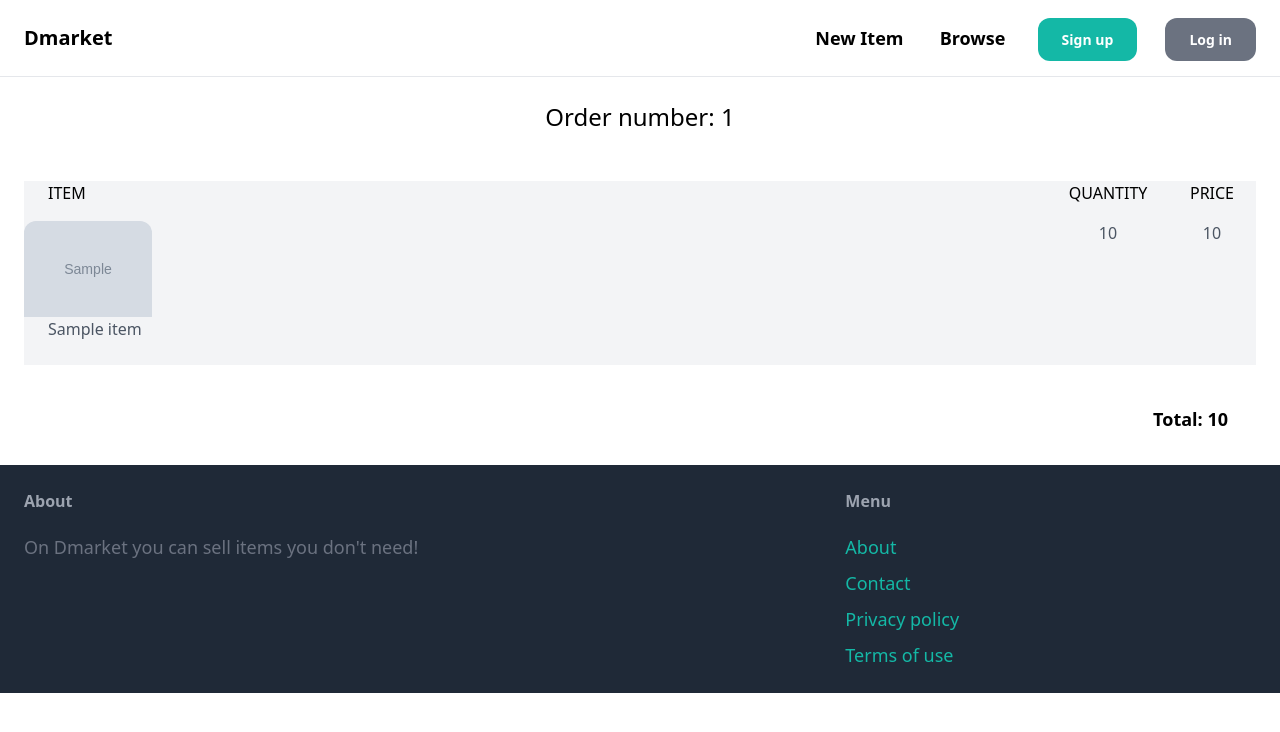
After one commit to witkiewiczmikolaj/dmarket, a Django app: template dashboard/templates/dashboard/cart.html in a window 1280 px wide. The commit adds this page. Shown: the top 732 px of the page. Run offline with Django 3.2, Linux system fonts and the light colour scheme; the template is opened without the code that fills it: most values are stand-ins (such as "Sample title", 1, 10 or a date in 2020); grey boxes marked "Sample" are stand-in pictures; some libraries are stand-ins or nearby versions.

Commit message:
Ordering history

```diff
--- a/cart/models.py
+++ b/cart/models.py
@@ -5,6 +5,7 @@ from item.models import Item
 class Cart(models.Model):
     user = models.ForeignKey(User, on_delete=models.CASCADE)
     created_at = models.DateTimeField(auto_now_add=True)
+    is_bought = models.BooleanField(default=False)
 
     def __str__(self):
         return self.user.username
--- a/cart/templates/cart/index.html
+++ b/cart/templates/cart/index.html
@@ -5,7 +5,7 @@
 {% block content %}
     <h2 class="mb-12 text-2xl text-center">Cart</h2>
     {% if cartitems %}
-    <div class="pb-6 grid grid-cols-12 gap-4 bg-gray-100">
+    <div class="pb-6 grid grid-cols-12 gap-4 bg-gray-100 overflow-auto max-h-screen">
         <ul class="pl-6 flex justify-start col-span-9">
             ITEM
         </ul>
@@ -47,6 +47,10 @@
             {% endfor %}
 
     </div>
+    <div class="flex justify-end mt-8 mr-4">
+        <p class="inline-block px-3 py-2 text-lg font-semibold ">Total: {{ total }}</p>
+        <a href="{% url 'cart:buy' %}" class="inline-block px-3 py-2 text-lg font-semibold bg-teal-500 text-white rounded-xl hover:bg-teal-700">Buy</a>
+    </div>
     {% else %}
     <div class="flex justify-center">
         <p>Cart is empty!</p>
--- a/cart/urls.py
+++ b/cart/urls.py
@@ -7,4 +7,5 @@ urlpatterns = [
     path('', views.index, name='index'),
     path('add/<int:pk>', views.add_item, name='add'),
     path('remove/<int:pk>', views.remove_item, name='remove'),
+    path('buy/', views.buy, name='buy'),
 ]
--- /dev/null
+++ b/dashboard/templates/dashboard/cart.html
@@ -0,0 +1,42 @@
+{% extends 'core/base.html' %}
+
+{% block title%}Cart{% endblock %}
+
+{% block content %}
+    <h2 class="mb-12 text-2xl text-center">Order number: {{ cart.id }}</h2>
+        <div class="pb-6 grid grid-cols-12 gap-4 bg-gray-100 overflow-auto max-h-screen">
+            <ul class="pl-6 flex justify-start col-span-10">
+                ITEM
+            </ul>
+            <ul class="col-span-1 flex justify-center">
+                QUANTITY
+            </ul>
+            <ul class="col-span-1 flex justify-center">
+                PRICE
+            </ul>
+                {% for item in cartitems %}
+                <ul class="col-span-10">
+                    <li class="flex justify-start">
+                        <img src="{{ item.item.image.url }}" class="lg:h-24 rounded-t-xl sm:h-auto">
+                    </li>
+                    <li class="pl-6 flex justify-start">
+                        <p class="text-gray-600">{{ item.item.name }}</p>
+                    </li>
+                </ul>
+                <ul class="col-span-1">
+                    <li class="flex justify-center">
+                        <p class="text-gray-600">{{ item.quantity }}</p>
+                    </li>
+                </ul>
+                <ul class="col-span-1">
+                    <li class="flex justify-center">
+                        <p class="text-gray-600">{{ item.price }}</p>
+                    </li>
+                </ul>
+                {% endfor %}
+
+        </div>
+        <div class="flex justify-end mt-8 mr-4">
+            <p class="inline-block px-3 py-2 text-lg font-semibold ">Total: {{ total }}</p>
+        </div>
+{% endblock %}
--- a/dashboard/urls.py
+++ b/dashboard/urls.py
@@ -6,4 +6,5 @@ app_name = 'dashboard'
 urlpatterns = [
     path('', views.index, name='index'),
     path('user/<int:pk>/', views.user, name='user'),
+    path('cart/<int:pk>/', views.cart, name='cart'),
 ]
--- a/item/templates/item/detail.html
+++ b/item/templates/item/detail.html
@@ -29,7 +29,11 @@
         {% else %}
         <div class="mt-6 flex">
             <a href="{% url 'conversation:new' item.id %}" class="inline-block px-6 py-4 text-lg font-semibold bg-teal-500 text-white rounded-xl hover:bg-teal-700">Contact seller</a>
-            <a href="{% url 'cart:add' item.id %}" class="inline-block px-6 py-4 text-lg font-semibold bg-teal-500 text-white rounded-xl hover:bg-teal-700">Add to cart</a>
+            <form method="GET" action="{% url 'cart:add' item.id %}">
+                <input name="quantity" class="ml-8 w-32 py-4 px-6 border rounded-xl" type="number" min="1" value="{{ quantity }}" placeholder="Quantity">
+                <a href="{% url 'cart:add' item.id %}?quantity={{ quantity }}"><button class="inline-block ml-12 mt-2 py-4 text-lg bg-teal-500 text-white rounded-xl">Add to cart</button></a>
+            </form>
+
             {% if request.user not in item.wishlist.all %}
                 <a href="{% url 'item:addwishlist' item.id %}" class="inline-block px-6 py-3"><svg aria-hidden="true" class="w-10 h-10 text-red-300 hover:text-red-500" xmlns="http://www.w3.org/2000/svg" fill="currentColor" viewBox="0 0 20 20"> <path d="m8 2.748-.717-.737C5.6.281 2.514.878 1.4 3.053c-.523 1.023-.641 2.5.314 4.385.92 1.815 2.834 3.989 6.286 6.357 3.452-2.368 5.365-4.542 6.286-6.357.955-1.886.838-3.362.314-4.385C13.486.878 10.4.28 8.717 2.01L8 2.748zM8 15C-7.333 4.868 3.279-3.04 7.824 1.143c.06.055.119.112.176.171a3.12 3.12 0 0 1 .176-.17C12.72-3.042 23.333 4.867 8 15z"></path></svg></a>
             {% else %}
--- a/item/views.py
+++ b/item/views.py
@@ -107,4 +107,4 @@ def removewishlist(request, pk):
     item = get_object_or_404(Item, pk=pk)
     user = get_object_or_404(User, pk=request.user.id)
     item.wishlist.remove(user)
-    return redirect('dashboard:index')
+    return redirect('item:detail', pk=pk)
```
Also changed, not shown: cart/views.py (+18 -3 lines), dashboard/templates/dashboard/index.html (+22 -1 lines), dashboard/views.py (+16 -1 lines), cart/migrations/0002_cart_is_bought.py (added), db.sqlite3.
